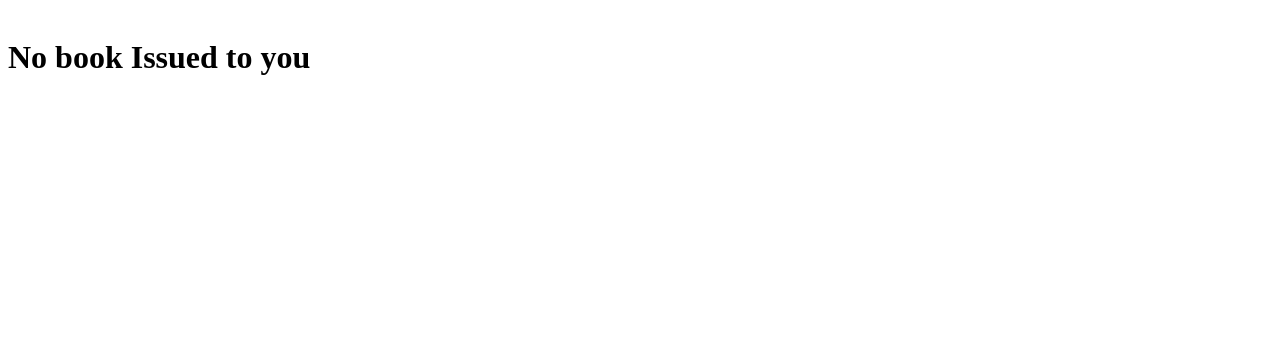
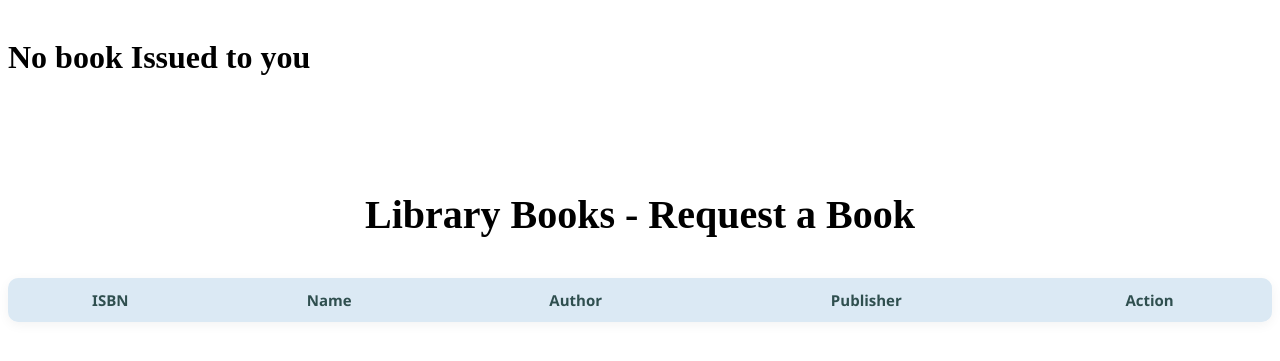
Before and after one commit to byznrdincer/LibraryApp, a Django app: page /viewissuedbookbystudent in a window 1280 px wide. Shown: the part 163-524 px from the top of the page. Run offline with Django 4.2, Linux system fonts and the light colour scheme; the visitor is signed in with stand-in values (Sample User, id 1); data that the repository does not hold is empty.

Commit message:
Add admin approval for book issue requests and update views/models accordingly

```diff
--- a/LibraryApp/LibraryApp/urls.py
+++ b/LibraryApp/LibraryApp/urls.py
@@ -24,6 +24,7 @@ urlpatterns = [
     path('admin/', admin.site.urls),
     path('accounts/', include('django.contrib.auth.urls')),
     path('', views.home_view, name='home_view'),
+    path('issuebook/', views.issuebook, name='issuebook'),
     path('studentclick', views.studentclick_view, name='studentclick'),
     path('studentsignup', views.studentsignup_view),
     path('studentlogin', LoginView.as_view(template_name='library/studentlogin.html'), name='studentlogin'),
--- a/LibraryApp/library_core/admin.py
+++ b/LibraryApp/library_core/admin.py
@@ -30,3 +30,9 @@ class IssuedBookAdmin(admin.ModelAdmin):
     list_display = ('student', 'book', 'issuedate', 'expirydate', 'status')
     list_filter = ('status', 'issuedate')
     search_fields = ('student__user__first_name', 'student__enrollment', 'book__name', 'book__isbn')
+    actions = ['approve_issues']
+
+    @admin.action(description="Approve selected book issues")
+    def approve_issues(self, request, queryset):
+        updated = queryset.update(is_approved=True)
+        self.message_user(request, f"{updated} book issue(s) approved.")
--- a/LibraryApp/library_core/models.py
+++ b/LibraryApp/library_core/models.py
@@ -58,6 +58,7 @@ class IssuedBook(models.Model):
     book = models.ForeignKey(Book, on_delete=models.CASCADE, null=True)
     issuedate = models.DateField(auto_now=True)
     expirydate = models.DateField(default=get_expiry)
+    approved = models.BooleanField(default=False)  # admin onayı gerekli mi?
 
     statuschoice = [
         ('Issued', 'Issued'),
--- a/LibraryApp/library_core/templates/library/viewissuedbookbystudent.html
+++ b/LibraryApp/library_core/templates/library/viewissuedbookbystudent.html
@@ -3,7 +3,6 @@
   <head>
     <meta charset="utf-8">
     <title></title>
-
 
 <style media="screen">
 table.redTable {
@@ -100,12 +99,12 @@ button:hover {
   </head>
   <body>
   <br><br>
-  <h3 class="p-3 mb-2 bg-primary text-white" style = 'font-size: 50px;text-align:center;'>Book Issued To You !</h3>
+  <h3 class="p-3 mb-2 bg-primary text-white" style='font-size: 50px;text-align:center;'>Book Issued To You !</h3>
 
   <div class="row">
 
     <div class="col-lg-6" style="padding-right:0px;">
-    {% if li1%}
+      {% if li1 %}
       <table class="redTable">
         <thead>
           <tr>
@@ -126,21 +125,18 @@ button:hover {
         <tbody>
           {% for t in li1 %}
           <tr>
-  <td>  {{t.0}}</td>
-  <td>  {{t.1}}</td>
-  <td>  {{t.2}}</td>
-  <td>  {{t.3}}</td>
-  <td>  {{t.4}}</td>
+            <td>{{ t.0 }}</td>
+            <td>{{ t.1 }}</td>
+            <td>{{ t.2 }}</td>
+            <td>{{ t.3 }}</td>
+            <td>{{ t.4 }}</td>
           </tr>
-
           {% endfor %}
         </tbody>
       </table>
-
     </div>
 
     <div class="col-lg-6" style="padding-left:0px;">
-
       <table class="redTable">
         <thead>
           <tr>
@@ -161,38 +157,65 @@ button:hover {
         <tbody>
           {% for t in li2 %}
           <tr>
-  <td>  {{t.0}}</td>
-  <td>  {{t.1}}</td>
-  <td>  {% if t.3 == "Returned" %}
+            <td>{{ t.0 }}</td>
+            <td>{{ t.1 }}</td>
+            <td>
+              {% if t.3 == "Returned" %}
                 No Fine
               {% else %}
-    {{t.2}}
-  {% endif %}</td>
-  <td>  {{t.3}}</td>
-  <td>{% if t.3 == "Issued" %}
-    <button onclick="location.href='{% url 'returnbook' t.4 %}'"; type="button">Return</button>
-  {% endif %}</td>
-
-
-
+                {{ t.2 }}
+              {% endif %}
+            </td>
+            <td>{{ t.3 }}</td>
+            <td>
+              {% if t.3 == "Issued" %}
+                <button onclick="location.href='{% url 'returnbook' t.4 %}'" type="button">Return</button>
+              {% endif %}
+            </td>
           </tr>
-
-
-
-
           {% endfor %}
         </tbody>
       </table>
-    {%else%}
-    <h1> No book Issued to you</h1>
-    {%endif%}
+      {% else %}
+      <h1>No book Issued to you</h1>
+      {% endif %}
+    </div>
+  </div>
 
-</div></div>
+  <!-- Yeni kitap listesi ve talep formu -->
+  <br><br><br>
 
+  <h3 class="p-3 mb-2 bg-primary text-white" style='font-size: 40px; text-align:center;'>Library Books - Request a Book</h3>
 
-
-
-
+  <table class="redTable" style="margin-top: 20px;">
+    <thead>
+      <tr>
+        <th>ISBN</th>
+        <th>Name</th>
+        <th>Author</th>
+        <th>Publisher</th>
+        <th>Action</th>
+      </tr>
+    </thead>
+    <tbody>
+      {% for book in all_books %}
+      <tr>
+        <td>{{ book.isbn }}</td>
+        <td>{{ book.name }}</td>
+        <td>{{ book.author }}</td>
+        <td>{{ book.publisher }}</td>
+        <td>
+          <form method="POST" action="{% url 'issuebook' %}">
+            {% csrf_token %}
+            <input type="hidden" name="isbn2" value="{{ book.isbn }}">
+            <input type="hidden" name="enrollment2" value="{{ student.enrollment }}">
+            <button type="submit">Request Book</button>
+          </form>
+        </td>
+      </tr>
+      {% endfor %}
+    </tbody>
+  </table>
 
   <br><br><br><br><br><br>
   <br><br><br>
--- a/LibraryApp/library_core/views.py
+++ b/LibraryApp/library_core/views.py
@@ -5,6 +5,7 @@ from django.contrib.auth.models import Group
 from datetime import date
 from django.core.mail import send_mail
 from . import forms, models
+from django.contrib import messages
 # Ana sayfa
 def home_view(request):
     #if request.user.is_authenticated:
@@ -80,6 +81,7 @@ def issuebook_view(request):
             obj = models.IssuedBook()
             obj.enrollment = request.POST.get('enrollment2')
             obj.isbn = request.POST.get('isbn2')
+            obj.approved = False
             obj.save()
 
             # E-posta gönder
@@ -99,8 +101,8 @@ def issuebook_view(request):
 @login_required(login_url='studentlogin')
 def viewissuedbookbystudent(request):
     student = models.StudentExtra.objects.filter(user_id=request.user.id).first()
-    issuedbooks = models.IssuedBook.objects.filter(student=student)
-
+    issuedbooks = models.IssuedBook.objects.filter(student=student, approved=True)
+    all_books = models.Book.objects.all()
     li1 = []
     li2 = []
 
@@ -120,4 +122,34 @@ def viewissuedbookbystudent(request):
         t2 = (issdate, expdate, fine, ib.status, ib.id)
         li2.append(t2)
 
-    return render(request, 'library/viewissuedbookbystudent.html', {'li1': li1, 'li2': li2})
+    return render(request, 'library/viewissuedbookbystudent.html', {
+    'li1': li1,
+    'li2': li2,
+    'all_books': all_books,
+    'student': student
+})
+@login_required(login_url='studentlogin')
+def issuebook(request):
+    if request.method == 'POST':
+        isbn = request.POST.get('isbn2')
+        enrollment = request.POST.get('enrollment2')
+
+        student = models.StudentExtra.objects.filter(enrollment=enrollment).first()
+        book = models.Book.objects.filter(isbn=isbn).first()
+
+        if student and book:
+            # Zaten aynı kitap onaylı veya beklemede mi diye kontrol edebilirsin
+            issued_book = models.IssuedBook.objects.filter(student=student, book=book, approved=False).first()
+            if issued_book:
+                messages.warning(request, 'You already requested this book and it is pending approval.')
+            else:
+                # Yeni talep ekle
+                models.IssuedBook.objects.create(student=student, book=book, approved=False, status='Pending')
+                messages.success(request, 'Book request submitted successfully.')
+        else:
+            messages.error(request, 'Invalid student or book.')
+
+        return redirect('viewissuedbookbystudent')
+
+    else:
+        return redirect('viewissuedbookbystudent')
```
Also changed, not shown: LibraryApp/library_core/migrations/0002_issuedbook_approved.py (added). Lines whose indentation alone changed are shown as unchanged.
